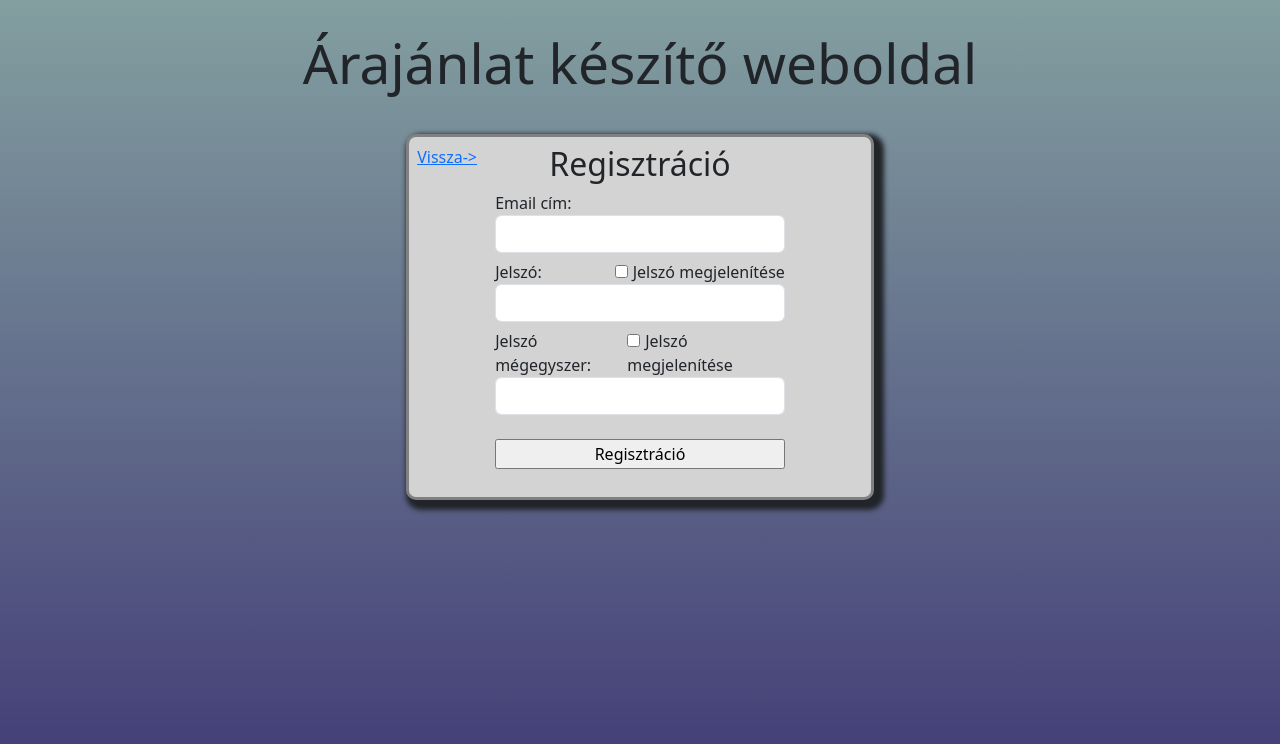
After one commit to veghszabolcs/szakdoga, a PHP site: page /register.html in a window 1280 px wide. The commit adds this page. Shown: the top 744 px of the page. Run offline with PHP 8.4, Linux system fonts and the light colour scheme.

Commit message:
regisztracios felulet hozzadva

```diff
--- a/index.html
+++ b/login/index.html
@@ -1,5 +1,5 @@
 <!DOCTYPE html>
-<html lang="en">
+<html lang="hu">
 
 <head>
     <meta charset="UTF-8">
@@ -33,8 +33,8 @@
                 </div>
             </div>
             <div id="button-group" class="d-flex">
-                <input type="button" value="Bejelentkezés" class="button">
-                <input type="button" value="Regisztráció" class="button">
+                <input type="button" value="Bejelentkezés" class="button" id="login-button">
+                <a href="../register/register.html"><input type="button" value="Regisztráció" id="register-button" class="button"></a>
             </div>
         </form>
     </div>
--- /dev/null
+++ b/register/register.html
@@ -0,0 +1,66 @@
+<!DOCTYPE html>
+<html lang="hu">
+<head>
+    <meta charset="UTF-8">
+    <meta name="viewport" content="width=device-width, initial-scale=1.0">
+    <title>Árajánlat készítő</title>
+</head>
+<body>
+    <!DOCTYPE html>
+<html lang="hu">
+
+<head>
+    <meta charset="UTF-8">
+    <meta name="viewport" content="width=device-width, initial-scale=1.0">
+    <title>Árajánlat készítő</title>
+    <link rel="stylesheet" href="style.css">
+    <link href="https://cdn.jsdelivr.net/npm/bootstrap@5.3.2/dist/css/bootstrap.min.css" rel="stylesheet"
+        integrity="sha384-T3c6CoIi6uLrA9TneNEoa7RxnatzjcDSCmG1MXxSR1GAsXEV/Dwwykc2MPK8M2HN" crossorigin="anonymous">
+</head>
+
+<body>
+    <script src="./script.js"></script>
+    <h1 id="title" class="text-center">Árajánlat készítő weboldal</h1>
+    <div id="login-interface" class="w-100 d-flex p-2 justify-content-center">
+
+        <form action="" id="login-form" class="">
+            <div class="d-flex justify-content-between">
+                <a href="../login/index.html" id="back">Vissza-></a>
+                <h2 class="text-center align-self-center" id="register-title">Regisztráció</h2>
+                <div id="filler"></div>
+            </div>
+
+            <div id="login-inputs" class="">
+                <div class="justify-content-center">
+                    <label for="loginEmail" class="">Email cím:</label>
+                    <input type="email" id="loginEmail" class="form-control form-input">
+                </div>
+                <div class="form-outline">
+                    <div class="d-flex justify-content-between">
+                        <label for="loginPassword" class="mr-auto ">Jelszó:</label>
+                        <div>
+                            <input type="checkbox" class="showPasswordBox" onclick="showPassword()">Jelszó megjelenítése
+                        </div>
+                    </div>
+                    <input type="password" id="loginPassword" class="form-control form-input">
+                </div>
+                <div class="form-outline mb-4">
+                    <div class="d-flex justify-content-between">
+                        <label for="loginPassword" class="mr-auto input-label">Jelszó mégegyszer:</label>
+                        <div>
+                            <input type="checkbox" class="showPasswordBox" onclick="showPasswordSecond()">Jelszó megjelenítése
+                        </div>
+                    </div>
+                    <input type="password" id="loginPasswordSecond" class="form-control form-input">
+                </div>
+            </div>
+            <div id="button-group" class="d-flex">
+                <input type="button" value="Regisztráció" class="button" id="login-button">
+            </div>
+        </form>
+    </div>
+</body>
+
+</html>
+</body>
+</html>
--- /dev/null
+++ b/register/script.js
@@ -0,0 +1,16 @@
+function showPassword(){
+    var pw = document.getElementById("loginPassword");
+    if(pw.type === "password"){
+        pw.type = "text";
+    }else{
+        pw.type = "password";
+    }
+}
+function showPasswordSecond(){
+    var pw = document.getElementById("loginPasswordSecond");
+    if(pw.type === "password"){
+        pw.type = "text";
+    }else{
+        pw.type = "password";
+    }
+}
--- a/style.css
+++ b/register/style.css
@@ -8,6 +8,9 @@ body{
     margin-top: 30px;
     margin-bottom: 30px;
     font-size: 55px;
+}
+#register-title{
+    width: 60%;
 }
 #login-interface{
     margin-top: auto;
@@ -25,14 +28,28 @@ body{
 .form-input{
     margin-bottom: 7px;
 }
+.showPasswordBox{
+    margin-right: 5px;
+}
 #login-inputs{
     margin: auto;
     width: 65%;
 }
 #button-group{
-    margin: auto;
+    margin-left: auto;
+    margin-right: auto;
+    margin-bottom: 20px;
     width: 65%;
 }
-.button{
-    width: 50%;
+#login-button{
+    width: 100%;
 }
+#register-button{
+    width: 100%;
+}
+#back{
+    width: 20%;
+}
+#filler{
+    width: 20%;
+}
```
Also changed, not shown: login/style.css (added, +49 -0 lines), login/script.js (renamed from script.js).
